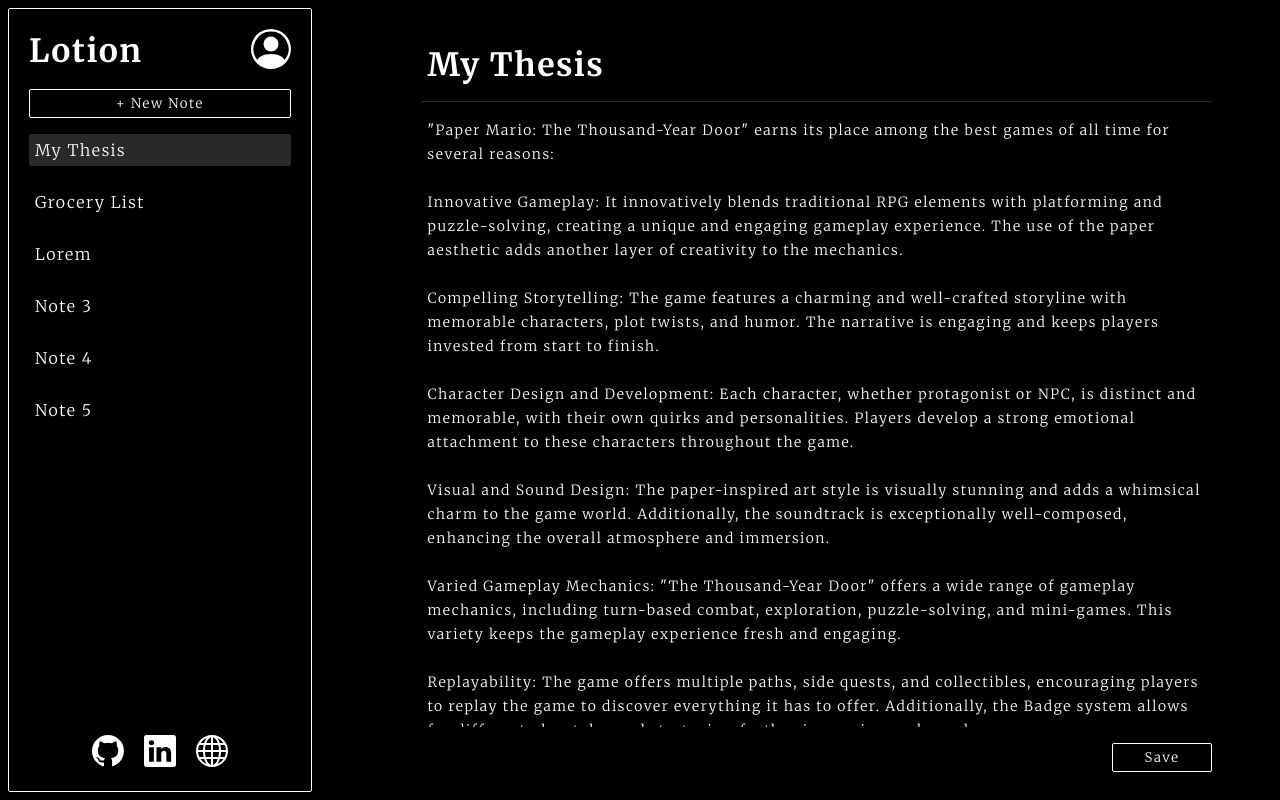
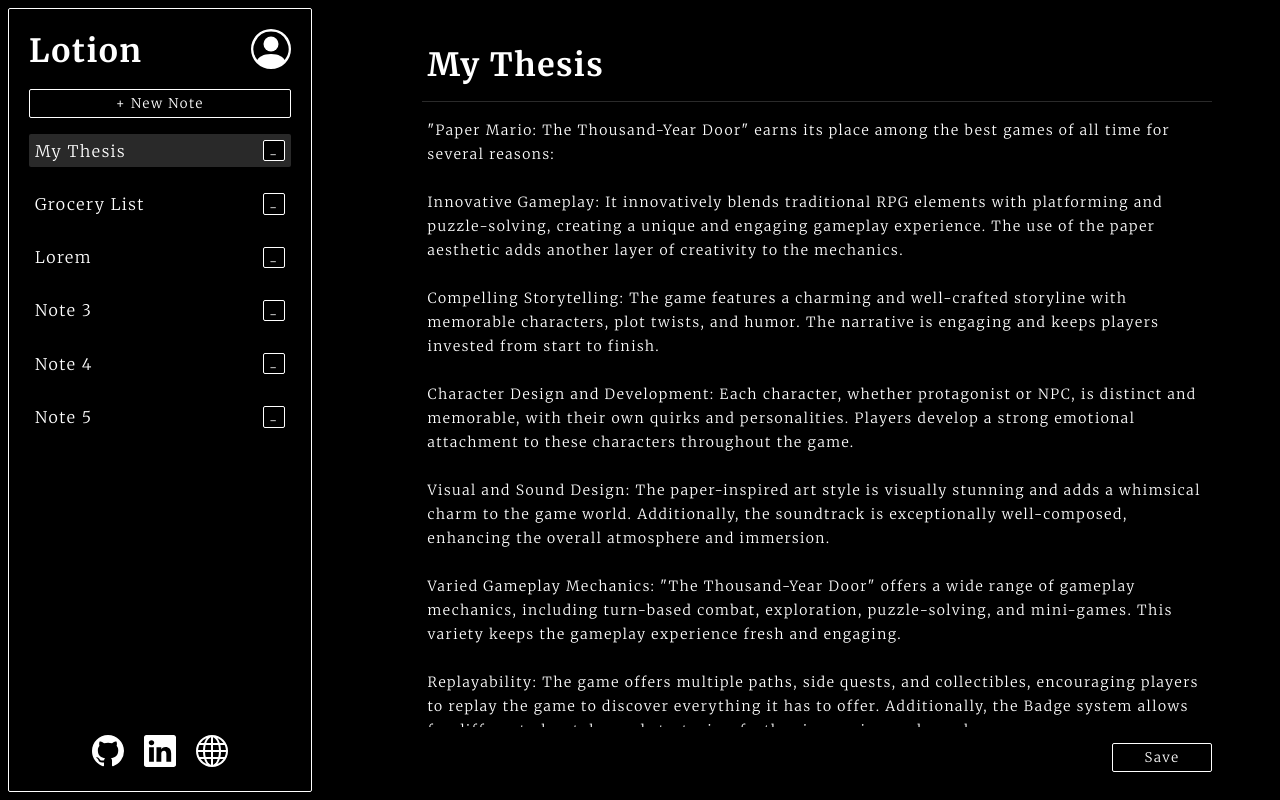
Before and after one commit to chart10/Lotion, a React (Vite) app: page / in a window 1280 px wide. Built offline with nearby package versions, Linux system fonts and the light colour scheme.

Commit message:
Create and style delete-btn in Note component

```diff
--- a/src/components/Note/Note.jsx
+++ b/src/components/Note/Note.jsx
@@ -10,7 +10,10 @@
       className={note.id === currentNote.id ? 'note current-note' : 'note'}
       onClick={handleNoteClick}
     >
-      {note.id === currentNote.id ? currentNote.title : note.title}
+      <div className='note-label'>
+        {note.id === currentNote.id ? currentNote.title : note.title}
+      </div>
+      <button className='delete-btn btn'>-</button>
     </div>
   );
 };
--- a/src/components/Note/Note.scss
+++ b/src/components/Note/Note.scss
@@ -3,9 +3,9 @@
   padding: 5px;
   border: 1px solid transparent;
   border-radius: 2px;
-  white-space: nowrap;
-  overflow: hidden;
-  text-overflow: ellipsis;
+  display: flex;
+  align-items: center;
+
   cursor: pointer;
 }
 .note:hover {
@@ -18,3 +18,16 @@
 .current-note:hover {
   border: 1px solid transparent;
 }
+
+.note-label {
+  max-width: 90%;
+  white-space: nowrap;
+  overflow: hidden;
+  text-overflow: ellipsis;
+}
+
+.delete-btn {
+  margin-left: auto;
+  height: 100%;
+  aspect-ratio: 1/1;
+}
```
